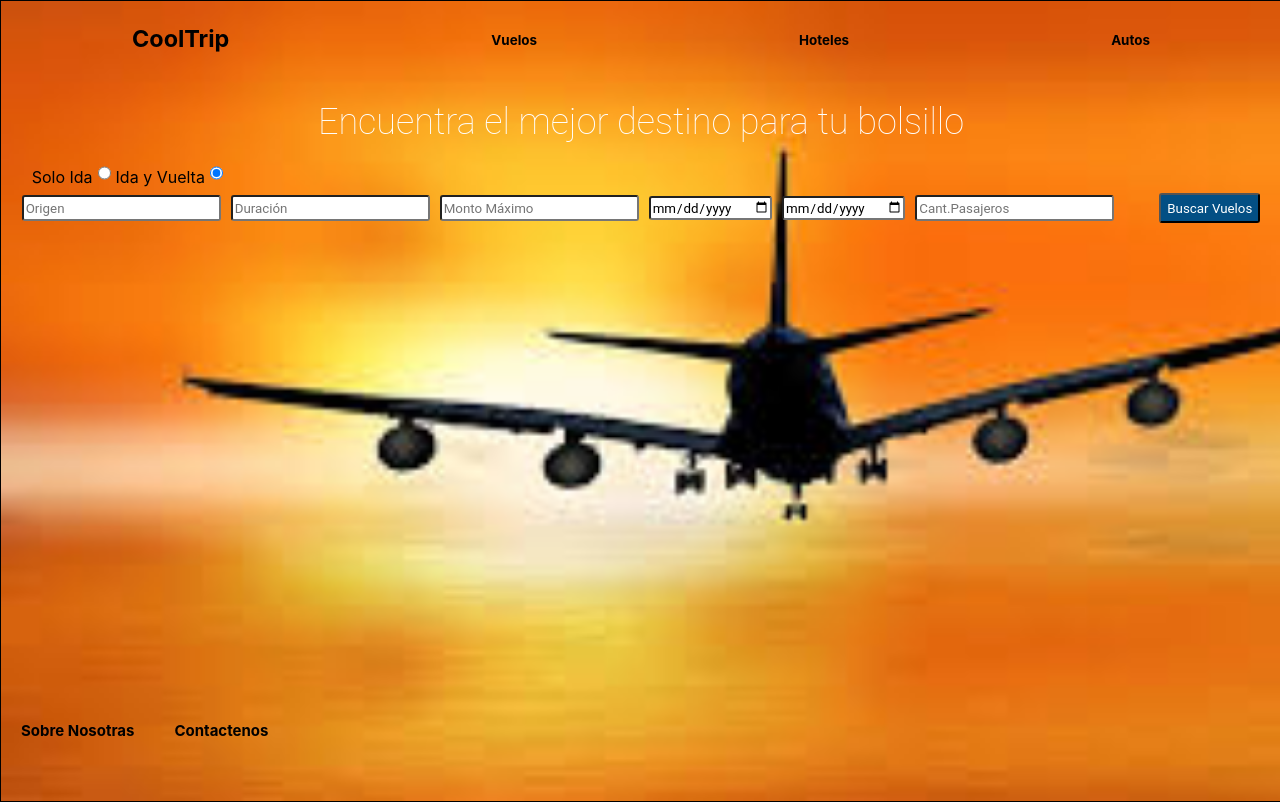
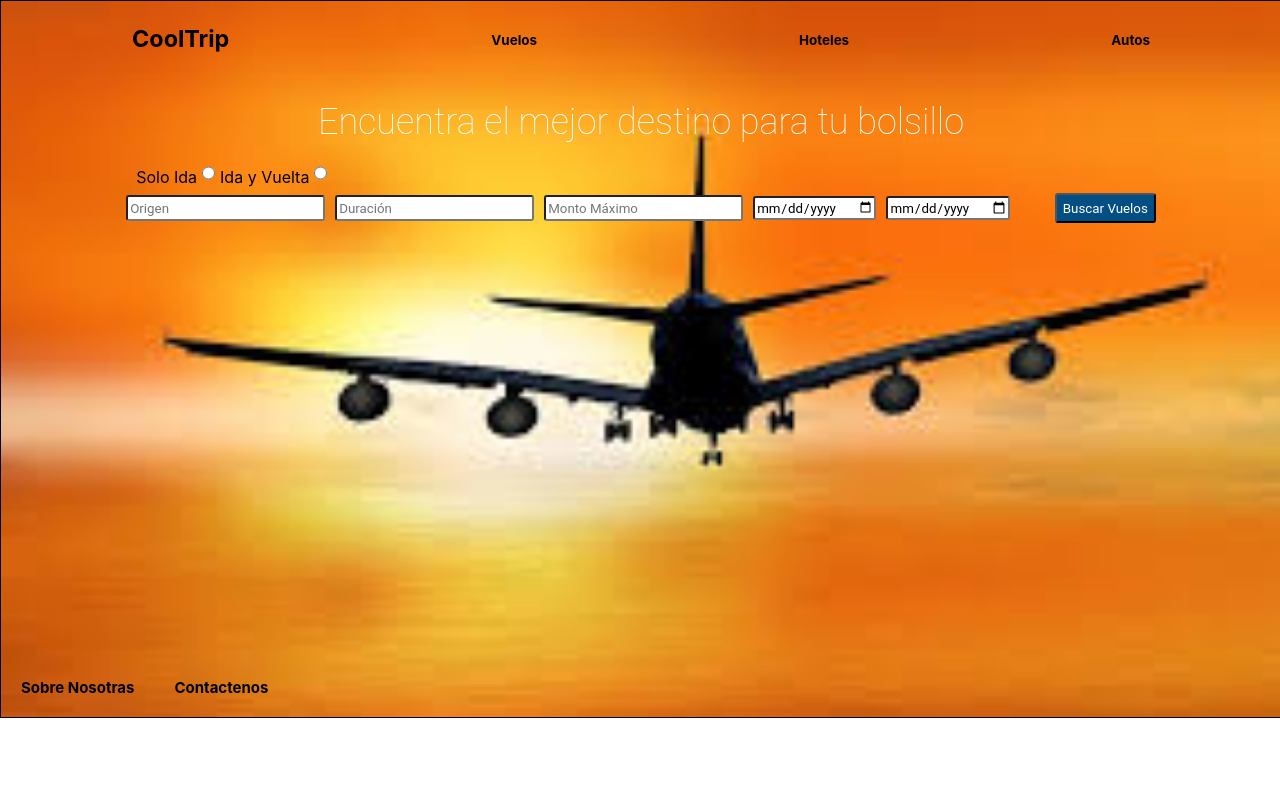
Before and after one commit to SabrinaRey/web-viajes, a React (Create React App) app: page / in a window 1280 px wide. Built offline with nearby package versions, Linux system fonts and the light colour scheme.

Commit message:
casi lista

```diff
--- a/src/App.js
+++ b/src/App.js
@@ -1,38 +1,55 @@
 import React, { useState, useEffect } from 'react';
-import Main from './components/Main'
 import CardContainer from './components/CardContainer'
 import {BrowserRouter as Router, Route, Link, Switch, useHistory } from 'react-router-dom'
 import styled from 'styled-components'
 import background from './components/img/nice.jpg'
 import Nav from './components/Nav'
 import Footer from './components/Footer'
+import Form from './components/Form'
+
 
 
 const Principal = styled.div`
 border: 1px solid #000;
-height: auto;
 background-image: url(${background});
-position: absolute;
     top: 0;
     left: 0;
     height: 100%;
     width: 100%;
     background-size: cover;
     background-repeat: no-repeat;
-    z-index: 1;
+
 `
+
+const Titulo = styled.h1`
+font-family: 'Roboto', helvetica, Arial, sans-serif;
+margin: 0;
+font-weight: 200;
+font-size:36px;
+color: #fff;
+text-align:center;
+padding-bottom: 15px;
+
+`
+
+
 
 const  App = () => {
 
   return (
+    <Router>
+
     <Principal>
        <Nav/>
-    <Router>
-    <Main/>
+           <Titulo>Encuentra el mejor destino para tu bolsillo</Titulo>
+           <Route   path={`/`} component={Form}></Route>
+
+      <Route  path={`/results/:buscado`} component={CardContainer}></Route>
     <Footer/>
-      </Router>
 
     </Principal>
+    </Router>
+
   );
 }
 
--- a/src/components/CardContainer.js
+++ b/src/components/CardContainer.js
@@ -1,12 +1,18 @@
 import React, { useState, useEffect } from 'react';
+import {useParams} from 'react-router-dom'
 import Card from './Card';
 import styled from 'styled-components';
+// import schedule from './img/schedule.jpg'
+
+
+
+
 
 
 
 
 const Resultados = styled.div`
-display:flex;
+  display:flex;
 justify-content: center;
 flex-wrap:wrap;
 
@@ -15,16 +21,19 @@ flex-wrap:wrap;
 
 
 const CardContainer = (props) => {
-    // console.log(props)
+    console.log(props)
     const [resultados, setResultados] = useState([])
+
+    const getParams = useParams()
+
 
     const toUrlEncoded = obj => Object.keys(obj).map(k => encodeURIComponent(k) + '=' + encodeURIComponent(obj[k])).join('&');
 
     // datos para obtener el access token
     const item = {
         grant_type: 'client_credentials',
-        client_id: 'dx3lEK0ruziTIsWbAFvWvHN5RaoQrR7K',
-        client_secret: 'DmWSjOhyOWDpTGYZ'
+        client_id: 'G4opffdaykKrLfnlAoMeclSRxUulEB3S',
+        client_secret: 'process.env.REACT_APP_API_KEY'
     };
 
     // hacemos el fetch a la API para solicitar el nuevo access token
@@ -38,7 +47,7 @@ const CardContainer = (props) => {
         })
             .then(res => res.json())
             .then(data =>{
-            fetch(`https://test.api.amadeus.com/v1/shopping/flight-destinations?${props.match.params.buscado}`, {
+            fetch(`https://test.api.amadeus.com/v1/shopping/flight-destinations?${getParams.buscado}`, {
                 // el header es para enviarle ese token a la API
                 headers: {
                     'Authorization': `Bearer ${data.access_token}`
@@ -46,9 +55,11 @@ const CardContainer = (props) => {
             })
                 .then(res => res.json())
                 .then(data => setResultados(data))
+                // .catch(error => console.log(error))
             })
-    }, [])
-    console.log(resultados)
+
+    }, [getParams.buscado])
+
     return (
         <>
 
--- a/src/components/Footer.js
+++ b/src/components/Footer.js
@@ -3,6 +3,7 @@ import styled from 'styled-components'
 
 const FooterDiv = styled.footer `
 display: flex;
+position:relative;
    h6 {
      margin: 20px;
      font-size: 15px;
--- /dev/null
+++ b/src/components/Form.js
@@ -0,0 +1,124 @@
+import React, {useState} from 'react';
+import styled from 'styled-components';
+import { useHistory, Route } from 'react-router-dom';
+import {useLocation} from 'react-router-dom'
+
+const FormDiv = styled.div`
+display:flex;
+justify-content: center;
+
+`
+
+
+const Formulario = styled.form`
+   input {
+     height:20px;
+    border-radius: 3px;
+    margin: 5px;
+    font-family: 'Roboto', helvetica, Arial, sans-serif;
+      }
+      input:hover{
+        background-color:#c2d4dd;
+
+
+      }
+
+      .submit {
+        background-color: #034f84;
+        height: 30px;
+        color:#fff;
+       margin-left: 40px;
+
+      }
+`
+
+const Choice = styled.div`
+margin-left: 15px;
+
+
+`
+const DivAdd = styled.div`
+height:500px;`
+
+
+
+const Form = () => {
+
+    const [divExtra, setDivExtra] = useState(true);
+    const [buscado, setBuscado] = useState({
+    origin: '',
+    departureDate: '',
+    returnDate: '',
+    duration: 0,
+    priceMax: 0,
+    // passenger: 1,
+    // oneWay: true,
+  })
+
+  const toUrlEncoded = obj => {
+    return Object.keys(obj).map(k => {
+      if (obj[k]) {
+        return encodeURIComponent(k) + '=' + encodeURIComponent(obj[k])
+      }
+    }).join('&');
+  }
+
+  let history = useHistory();
+  const locationHome = history.location.pathname
+
+    const handleChange = e => {
+        if (e.target.name === "oneWay") {
+            if(e.target.value === "oneWay"){
+          setBuscado({ ...buscado, [e.target.name]: true})
+        } else {
+            setBuscado({ ...buscado, [e.target.name]: false})
+        }}
+        else {
+          setBuscado({ ...buscado, [e.target.name]: e.target.value })
+        }
+
+      }
+
+      const handleSubmit = e => {
+        e.preventDefault()
+        setDivExtra(!divExtra)
+        console.log(divExtra)
+
+
+      }
+
+      const handleClick = () => {
+
+        history.push(`/results/${ toUrlEncoded(buscado)}`)
+
+      }
+      console.log(buscado)
+    //   console.log(locationHome)
+    return (
+        <>
+            <FormDiv>
+
+                <Formulario onSubmit={handleSubmit}>
+                    <Choice>
+                        Solo Ida<input type="radio" name="oneWay" onChange={handleChange} value='oneWay'  />
+  Ida y Vuelta<input type="radio" name="oneWay" onChange={handleChange} value='roundtrip'  />
+                    </Choice>
+                    <input onChange={handleChange} type="text" name="origin" placeholder="Origen"></input>
+                    <input type="number" name="duration" min="0" step="1" onChange={handleChange} placeholder="Duración"></input>
+                    <input type="number" name="priceMax" min="0" onChange={handleChange} placeholder="Monto Máximo"></input>
+                    <input type="date" name="departureDate" placeholder="Fecha de Inicio" onChange={handleChange}></input>
+                    <input type="date" min="0" step="1" name="returnDate" placeholder="Fecha de Finalización" onChange={handleChange}></input>
+                    {/* <input type="number" name="passenger" min="0" placeholder="Cant.Pasajeros" onChange={handleChange}></input> */}
+
+                    <input className="submit" type="submit" value="Buscar Vuelos" onClick={handleClick}></input>
+
+
+                </Formulario>
+                {locationHome == "/" && <DivAdd/>}
+            </FormDiv>
+
+        </>
+    );
+};
+
+export default Form;
--- a/src/components/Main.js
+++ b/src/components/Main.js
@@ -2,123 +2,34 @@ import React, { useState } from 'react';
 import { useHistory, Route } from 'react-router-dom';
 import CardContainer from './CardContainer';
 import styled from 'styled-components'
+import Form from './Form'
 
 
 
 
 
 const Div = styled.div `
-height: 75%;
-`
-
-const FormDiv = styled.div `
-display:flex;
-justify-content: center;
-
-`
-const Titulo = styled.h1`
-font-family: 'Roboto', helvetica, Arial, sans-serif;
-margin: 0;
-font-weight: 200;
-font-size:36px;
-color: #fff;
-text-align:center;
-padding-bottom: 15px;
-
-`
-
-const Form = styled.form `
-   input {
-     height:20px;
-    border-radius: 3px;
-    margin: 5px;
-    font-family: 'Roboto', helvetica, Arial, sans-serif;
-      }
-      input:hover{
-        background-color:#c2d4dd;
-
-
-      }
-
-      .submit {
-        background-color: #034f84;
-        height: 30px;
-        color:#fff;
-       margin-left: 40px;
-
-      }
-`
-
-const Choice = styled.div `
-margin-left: 15px;
-
-
+;
 `
 
 
 
 
 
-const Main = () => {
-  const [buscado, setBuscado] = useState({
-    origin: '',
-    departureDate: '',
-    returnDate: '',
-    duration: 0,
-    priceMax: 0,
-    passenger: 1,
-    flydirection: 'roundtrip',
-  })
-
-  let history = useHistory();
-
-  const handleChange = e => {
-    if (e.target.name === "flydirection") {
-      setBuscado({ ...buscado, [e.target.name]: e.target.value })
-    }
-    else {
-      setBuscado({ ...buscado, [e.target.name]: e.target.value })
-    }
-
-  }
-
-  const handleSubmit = e => {
-    e.preventDefault()
 
 
-  }
+const Main = () => {
 
-  const handleClick = () => {
-    history.push(`/results/origin=${buscado.origin}&departureDate=${buscado.departureDate}&oneWay=false&duration=${buscado.duration}&nonStop=false&maxPrice=${buscado.priceMax}`)
-  }
-  console.log(buscado)
+
   return (
     <>
 
 
     <Div>
-      <Titulo>Encuentra el mejor destino para tu bolsillo</Titulo>
-      <FormDiv>
 
-      <Form onSubmit={handleSubmit}>
-      <Choice>
-       Solo Ida<input type="radio" name="flydirection" onChange={handleChange} value='oneway' checked={buscado.flydirection === 'oneway'} />
-      Ida y Vuelta<input type="radio" name="flydirection" onChange={handleChange} value='roundtrip' checked={buscado.flydirection === 'roundtrip'} />
-      </Choice>
-        <input onChange={handleChange} type="text" name="origin" placeholder="Origen"></input>
-         <input type="number" name="duration" min="0" step="1" onChange={handleChange} placeholder="Duración"></input>
-         <input type="number" name="priceMax" min="0" onChange={handleChange} placeholder="Monto Máximo"></input>
-        <input type="date" name="departureDate" placeholder="Fecha de Inicio" onChange={handleChange}></input>
-        <input type="date" min="0" step="1" name="returnDate" placeholder="Fecha de Finalización" onChange={handleChange}></input>
-      <input type="number" name="passenger" placeholder= "Cant.Pasajeros" onChange={handleChange}></input>
+      <Route  exact path={`/`} component={Form}></Route>
+      <Route  path={`/results/:buscado`} component={CardContainer}></Route>
 
-
-      <input className = "submit" type="submit" value="Buscar Vuelos" onClick={handleClick}></input>
-
-
-      </Form>
-      </FormDiv>
-      <Route  path={`/results/:buscado`} component={CardContainer}></Route>
     </Div>
 
 
```
Also changed, not shown: src/components/img/schedule.jpg (added), 1 other file (tests, documents, lock files or other folders).
